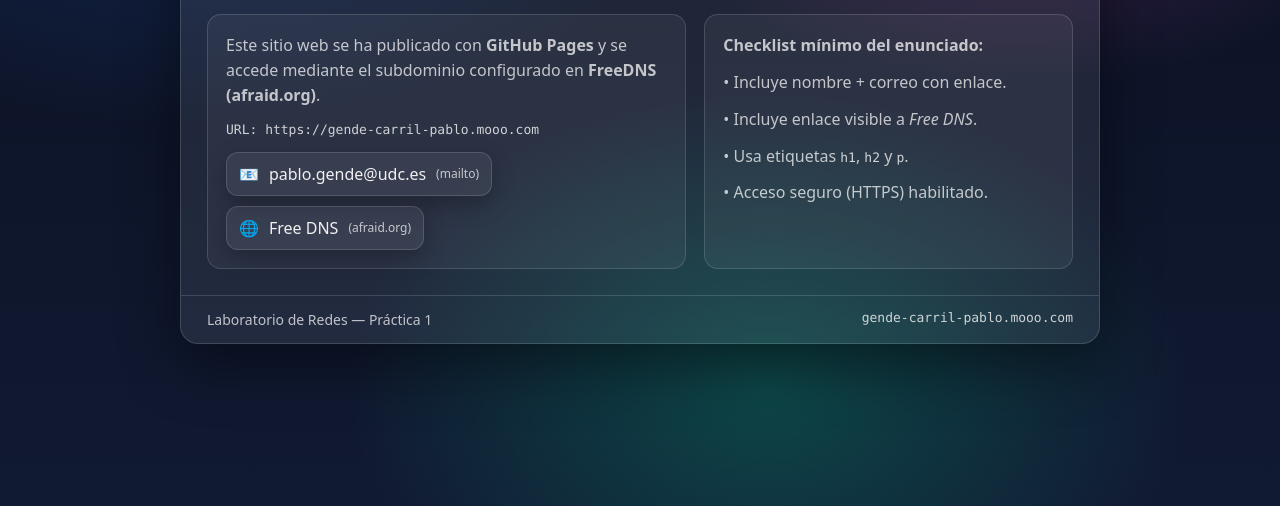
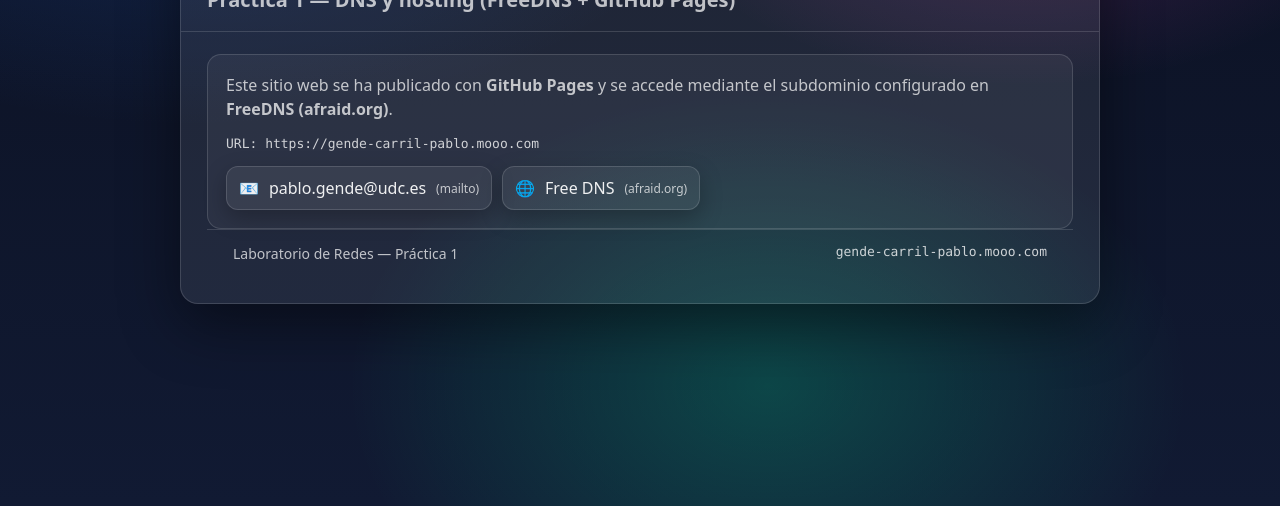
Before and after one commit to gende777/Redes, a plain HTML site: page index.html in a window 1280 px wide. Shown: the part 294-800 px from the top of the page. Drawn offline with Linux system fonts and the light colour scheme.

Commit message:
Refactor .body styles and remove checklist
Removed grid layout and checklist section from the body.

```diff
--- a/index.html
+++ b/index.html
@@ -83,11 +83,9 @@
     }
 
     .body{
-      padding: 22px 26px 26px 26px;
-      display:grid;
-      grid-template-columns: 1.3fr 1fr;
-      gap: 18px;
-    }
+  padding: 22px 26px 26px 26px;
+  display:block;
+}
 
     @media (max-width: 820px){
       .body{ grid-template-columns: 1fr; }
@@ -195,15 +193,6 @@
           </div>
         </div>
 
-        <div class="panel">
-          <p><strong>Checklist mínimo del enunciado:</strong></p>
-          <p>• Incluye nombre + correo con enlace.</p>
-          <p>• Incluye enlace visible a <em>Free DNS</em>.</p>
-          <p>• Usa etiquetas <span class="mono">h1</span>, <span class="mono">h2</span> y <span class="mono">p</span>.</p>
-          <p>• Acceso seguro (HTTPS) habilitado.</p>
-        </div>
-      </div>
-
       <div class="footer">
         <span>Laboratorio de Redes — Práctica 1</span>
         <span class="mono">gende-carril-pablo.mooo.com</span>
```
